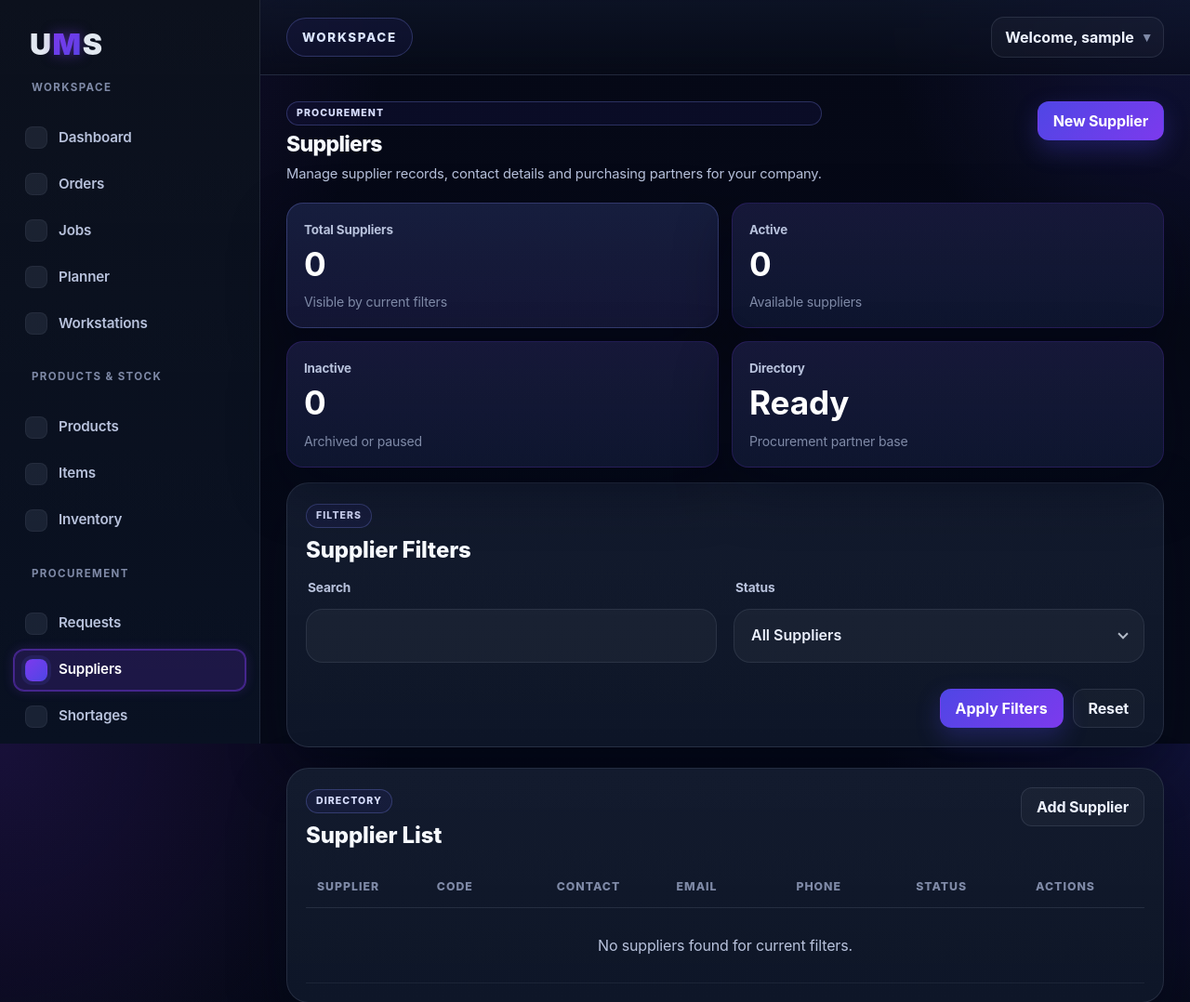
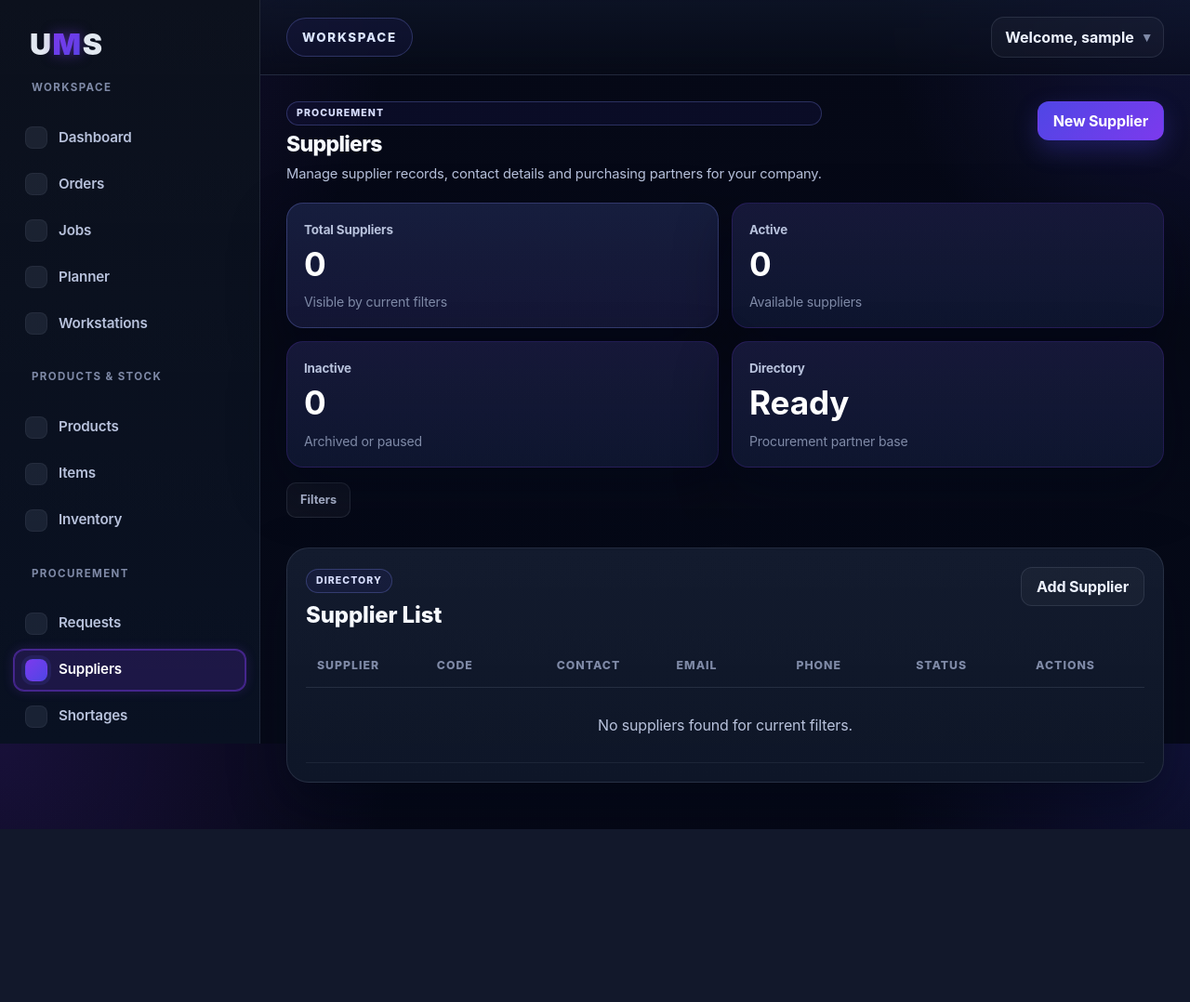
Before and after one commit to bracekk/UMS-Unity-Manufacturing-Solutions, a Flask app: page /suppliers in a window 1280 px wide. Shown: the top 1078 px of the page at 93% size. After the commit the page ends 892 px from the top, so only its background shows below. Run offline with Flask 3, Linux system fonts and the light colour scheme; a user stored in the database is signed in; data that the repository does not hold is empty; some libraries are stand-ins or nearby versions.

Commit message:
Update suppliers.html

```diff
--- a/templates/suppliers.html
+++ b/templates/suppliers.html
@@ -51,7 +51,13 @@
   </div>
 </div>
 
-<div class="dashboard-form-card section-spacing">
+<div class="filters-wrapper section-spacing">
+  <button type="button" class="filters-toggle-btn" aria-expanded="false">
+    Filters
+  </button>
+
+  <div class="filters-panel filters-collapsed">
+    <div class="dashboard-form-card">
       <div class="card-header">
         <div>
           <span class="card-kicker">Filters</span>
@@ -92,6 +98,8 @@
           <a href="{{ url_for('suppliers') }}" class="dashboard-btn secondary">Reset</a>
         </div>
       </form>
+    </div>
+  </div>
 </div>
 
 <div class="dashboard-table-card section-spacing">
```
Lines whose indentation alone changed are shown as unchanged.
